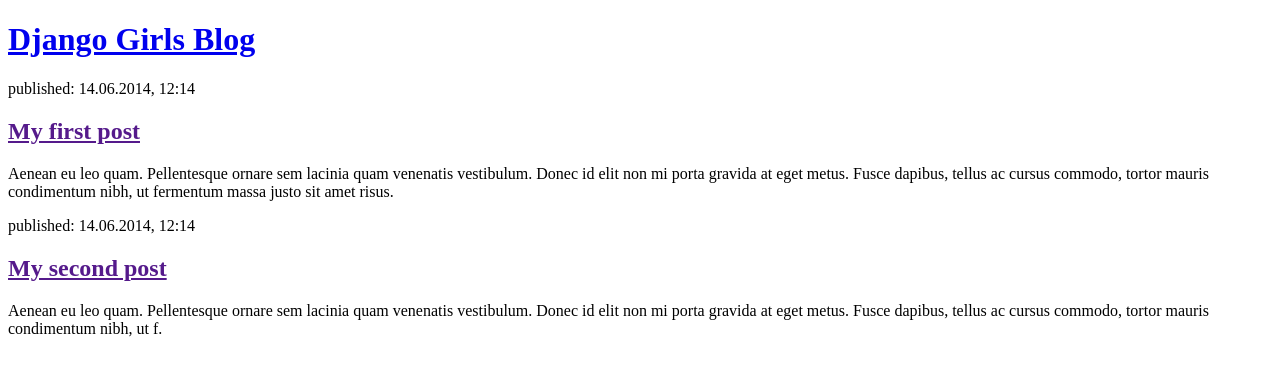
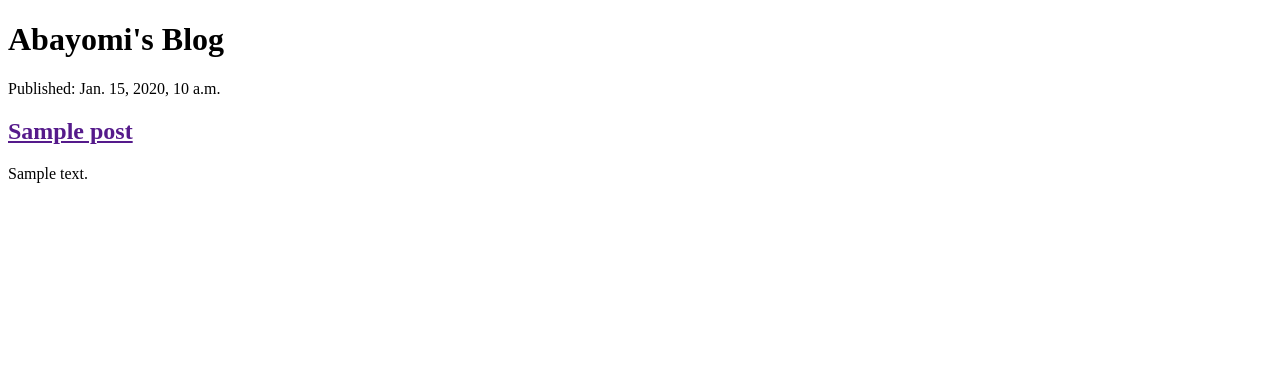
Before and after one commit to abayomi27/My-first-Blog, a Django app: template blog/templates/blog/post_list.html in a window 1280 px wide. Shown: the top 376 px of the page. Run offline with Django 3.2, Linux system fonts and the light colour scheme; the template is opened without the code that fills it: most values are stand-ins (such as "Sample title", 1, 10 or a date in 2020); parts of the project's set-up code (start-up, migrations or seed data) failed here and were passed over.

Commit message:
Making sense

```diff
--- a/blog/templates/blog/post_list.html
+++ b/blog/templates/blog/post_list.html
@@ -5,20 +5,13 @@
     <title>My Blog</title>
 </head>
 <body>
-    <div>
-        <h1><a href="/">Django Girls Blog</a></h1>
-    </div>
-
-    <div>
-        <p>published: 14.06.2014, 12:14</p>
-        <h2><a href="">My first post</a></h2>
-        <p>Aenean eu leo quam. Pellentesque ornare sem lacinia quam venenatis vestibulum. Donec id elit non mi porta gravida at eget metus. Fusce dapibus, tellus ac cursus commodo, tortor mauris condimentum nibh, ut fermentum massa justo sit amet risus.</p>
-    </div>
-
-    <div>
-        <p>published: 14.06.2014, 12:14</p>
-        <h2><a href="">My second post</a></h2>
-        <p>Aenean eu leo quam. Pellentesque ornare sem lacinia quam venenatis vestibulum. Donec id elit non mi porta gravida at eget metus. Fusce dapibus, tellus ac cursus commodo, tortor mauris condimentum nibh, ut f.</p>
-    </div>
+<h1>Abayomi's Blog</h1>
+    {% for post in posts %}
+        <div>
+        <p>Published: {{ post.published_date }}</p>
+        <h2><a href="">{{ post.title }}</a> </h2>
+        <p>{{ post.text|linebreaksbr }}</p>
+        </div>
+    {% endfor %}
 </body>
 </html>
--- a/blog/views.py
+++ b/blog/views.py
@@ -1,5 +1,8 @@
 from django.shortcuts import render
+from .models import Posts
+from django.utils import timezone
 
 
 def post_list(request):
-    return render(request, 'blog/post_list.html')
+    posts = Posts.objects.filter(published_date__lte= timezone.now())
+    return render(request, 'blog/post_list.html', {'posts':posts})
```
